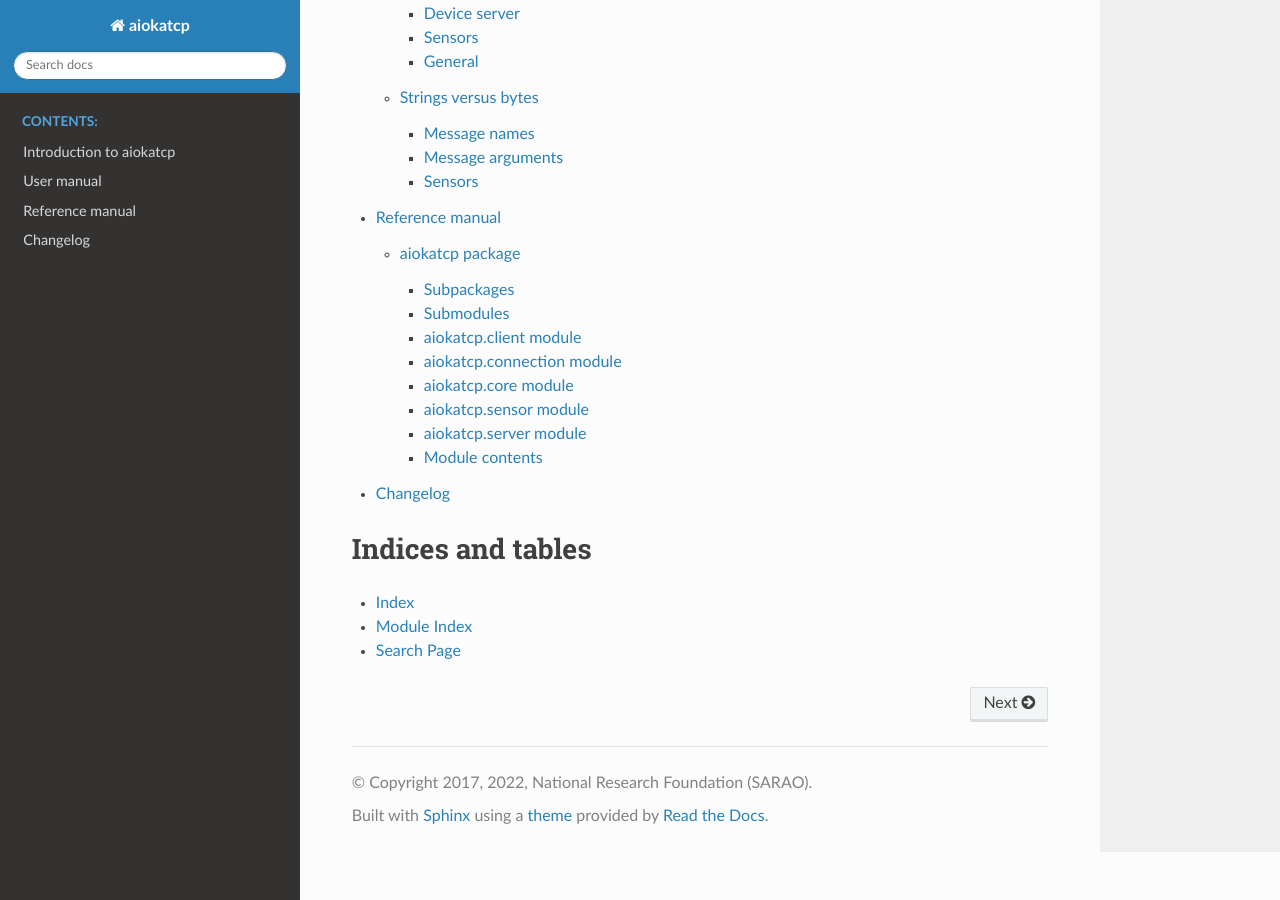
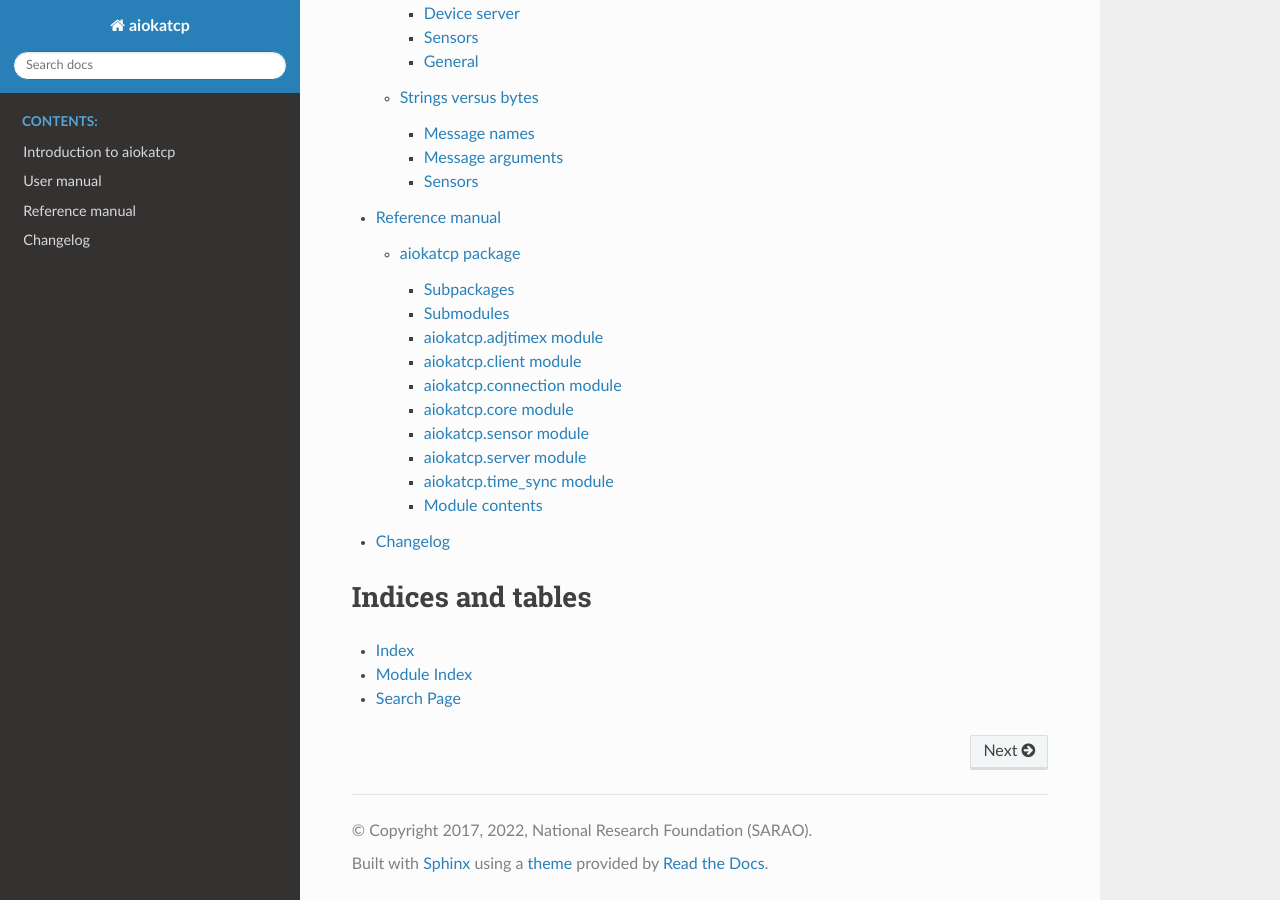
Before and after one commit to ska-sa/aiokatcp, a Sphinx documentation site: the page built from doc/index.rst, in a window 1280 px wide and 900 px high, scrolled down 590 px. Built offline with Sphinx 7.4.7 and the Read the Docs theme 2.0.0, drawn with Linux system fonts in a browser that asks for light colours; the version number could not be read and is left out.

Commit message:
Re-run sphinx-apidoc to generate module tree

```diff
--- a/doc/aiokatcp.rst
+++ b/doc/aiokatcp.rst
@@ -5,57 +5,73 @@ Subpackages
 -----------
 
 .. toctree::
+   :maxdepth: 4
 
-    aiokatcp.tools
+   aiokatcp.tools
 
 Submodules
 ----------
 
-aiokatcp\.client module
------------------------
+aiokatcp.adjtimex module
+------------------------
+
+.. automodule:: aiokatcp.adjtimex
+   :members:
+   :undoc-members:
+   :show-inheritance:
+
+aiokatcp.client module
+----------------------
 
 .. automodule:: aiokatcp.client
-    :members:
-    :undoc-members:
-    :show-inheritance:
+   :members:
+   :undoc-members:
+   :show-inheritance:
 
-aiokatcp\.connection module
----------------------------
+aiokatcp.connection module
+--------------------------
 
 .. automodule:: aiokatcp.connection
-    :members:
-    :undoc-members:
-    :show-inheritance:
+   :members:
+   :undoc-members:
+   :show-inheritance:
 
-aiokatcp\.core module
----------------------
+aiokatcp.core module
+--------------------
 
 .. automodule:: aiokatcp.core
-    :members:
-    :undoc-members:
-    :show-inheritance:
+   :members:
+   :undoc-members:
+   :show-inheritance:
 
-aiokatcp\.sensor module
------------------------
+aiokatcp.sensor module
+----------------------
 
 .. automodule:: aiokatcp.sensor
-    :members:
-    :undoc-members:
-    :show-inheritance:
+   :members:
+   :undoc-members:
+   :show-inheritance:
 
-aiokatcp\.server module
------------------------
+aiokatcp.server module
+----------------------
 
 .. automodule:: aiokatcp.server
-    :members:
-    :undoc-members:
-    :show-inheritance:
+   :members:
+   :undoc-members:
+   :show-inheritance:
 
+aiokatcp.time\_sync module
+--------------------------
+
+.. automodule:: aiokatcp.time_sync
+   :members:
+   :undoc-members:
+   :show-inheritance:
 
 Module contents
 ---------------
 
 .. automodule:: aiokatcp
-    :members:
-    :undoc-members:
-    :show-inheritance:
+   :members:
+   :undoc-members:
+   :show-inheritance:
```
Also changed, not shown: doc/aiokatcp.tools.rst (+10 -11 lines).
